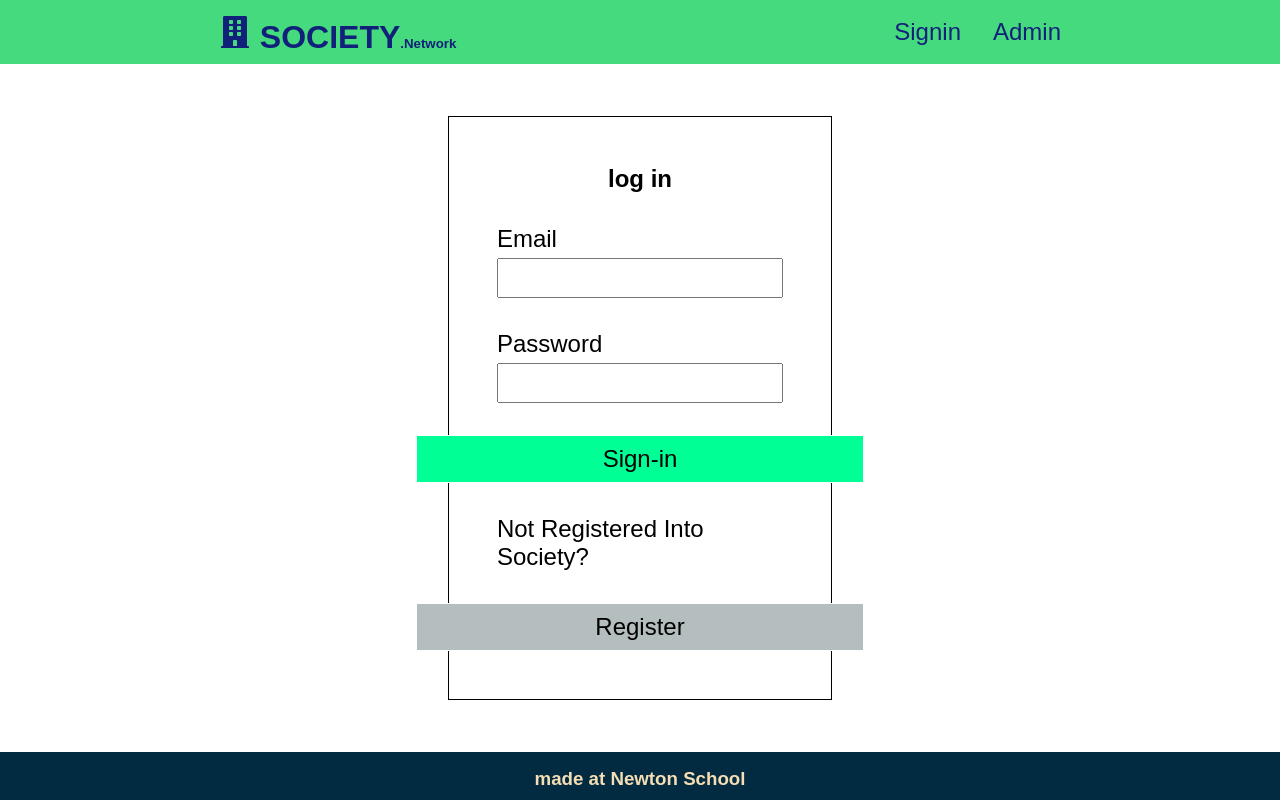
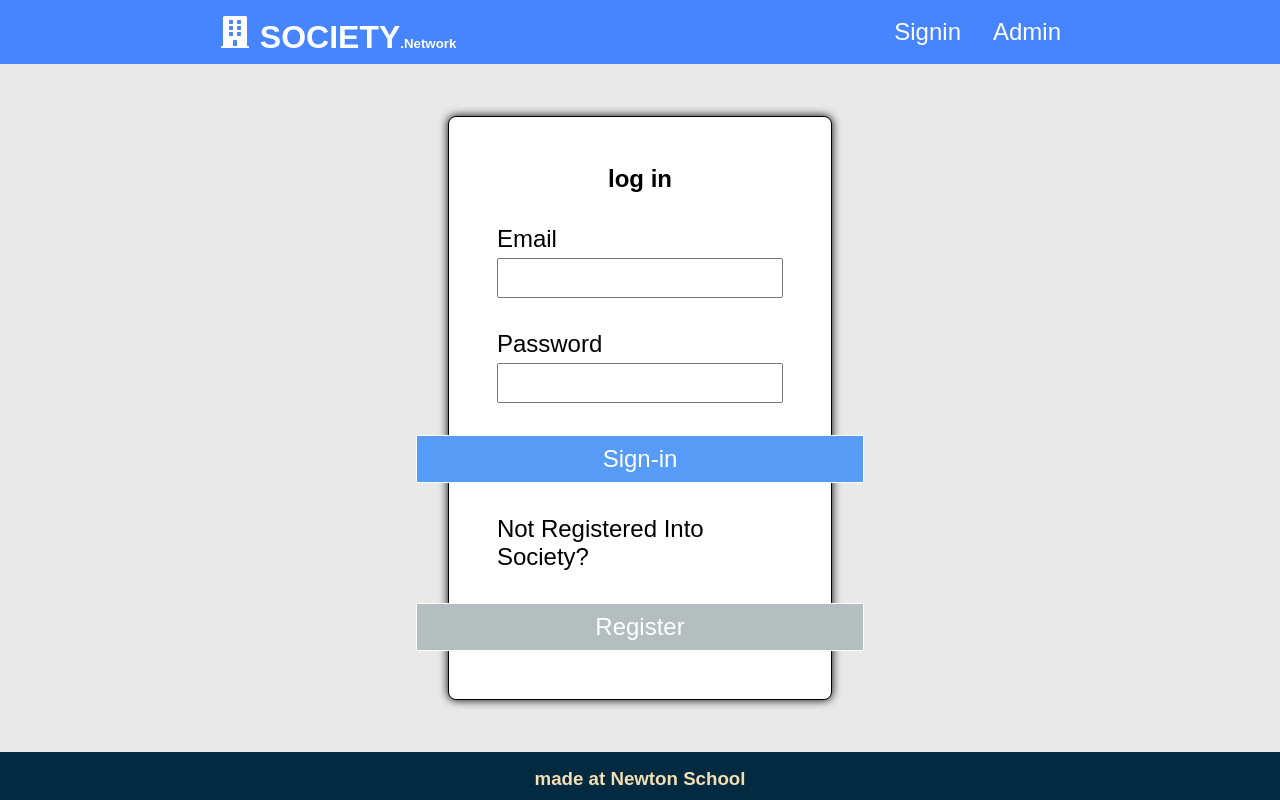
Before and after one commit to UMESHRAUT/Society_mern_app, a React (Create React App) app in the folder society-frontend/: page /signin in a window 1280 px wide. Built offline with nearby package versions, Linux system fonts and the light colour scheme.

Commit message:
style added

```diff
--- a/society-frontend/src/App.css
+++ b/society-frontend/src/App.css
@@ -132,11 +132,11 @@ a{
     top: 0;
     left: 0;
     width: 100%;
-    background-color: rgb(70, 218, 127);
+    background-color: rgb(71,132,255);
 }
 a{
     text-decoration: none;
-    color: rgb(17, 33, 121);
+    color: rgb(253, 253, 255);
 }
 .getStart{
     display: flex;
@@ -187,7 +187,9 @@ a{
 }
 .nav-links a:hover{
     /* background-color: rgb(1, 204, 119); */
-    color: rgb(86, 111, 255);
+    color: rgb(243, 243, 243);
+    font-size: xx-large;
+    transition: all .3s;
 }
 h5{
     display: inline;
@@ -234,7 +236,7 @@ h5{
     top: 0;
     left: 0;
     width: 100%;
-    background-color: rgb(70, 218, 127);
+    background-color:rgb(71,132,255);
     display: flex;
     justify-content: space-around;
 }
@@ -243,7 +245,7 @@ h5{
 }
 .nav-links2 a:hover{
     /* background-color: rgb(1, 204, 119); */
-    color: rgb(52, 77, 223);
+    color: rgb(235, 232, 232);
 }
 
 @media screen and (min-width:1028px){
@@ -346,12 +348,15 @@ h5{
 
 /* service provided */
 .service_container{
-
+    height: 100%;
+background: rgb(218, 218, 219);
 text-align: center;
 font-size: 1.3rem;
 }
 .title{
-    padding: 5rem;
+    margin: auto;
+    text-decoration: underline;
+    padding: 5rem 0 0 3rem;
 }
 .service_logo{
     display: inline-block;
@@ -361,11 +366,24 @@ font-size: 1.3rem;
     width: 90vw;
     display: grid;
     grid-template-columns: repeat(auto-fit,minmax(350px,1fr));
-    grid-row-gap: 2rem;
-    grid-column-gap: 50px;
-    margin: auto;
+    /* grid-row-gap: 2rem;
+    grid-column-gap: 50px; */
+    margin:auto;
+
 }
-
+.service_provider div{
+    /* border: 1px solid red; */
+    background: white;
+    padding: 1rem;
+    box-shadow: 10px 10px 5px gray;
+    border-radius: 1rem;
+    transition: all .3s;
+    margin: 2rem;
+}
+.service_provider div:hover{
+    background-color:#4784ff;
+    color: white;
+}
 
 .service_provider h6{
     font-size: 1.5rem;
@@ -387,6 +405,7 @@ font-size: 1.3rem;
     display: flex;
     align-items: center;
     justify-content: center;
+    background: rgb(233, 233, 233);
     /* border: 1px solid black; */
 }
 .getStart-form{
@@ -426,7 +445,7 @@ input{
     margin-top: .3rem;
     width: 90%;
     height: 2.5rem;
-    outline-color: mediumspringgreen;
+    outline-color: rgb(74, 85, 228);
     font-size: 1.5rem;
 }
 textarea{
@@ -444,7 +463,10 @@ textarea{
     border: 1px solid black;
     display: flex;
     align-items: center;
-    flex-direction: column
+    flex-direction: column;
+    border-radius: .5rem;
+    box-shadow: 0px 0px 10px black;
+    background: rgb(255, 255, 255);
 }
 
 .societyList{
@@ -475,13 +497,15 @@ option{
     background: rgb(180, 190, 190);
     outline: none;
     cursor: pointer;
+    color: white;
+    font-size: x-large;
     border: .1rem solid rgb(251, 255, 253);
 }
 .btn:hover{
     border: 2px solid rgb(160, 157, 157);
 }
 .primary{
-    background-color: rgb(0, 255, 149);
+    background-color: rgb(86, 155, 245);
 
 }
 
@@ -493,6 +517,11 @@ option{
         align-items: center;
         flex-direction: column
     }
+    .service_provider{
+        margin: 0 auto;
+        grid-template-columns: repeat(auto-fit,minmax(auto,1fr));
+    }
+
 }
 
 /* Rules  */
@@ -708,7 +737,7 @@ article{
     height: auto;
     display: flex;
     flex-direction: column;
-    padding: 2rem;
+    /* padding: 2rem; */
     justify-content: space-between;
     border-right: 1px solid rgb(175, 170, 170);
 }
@@ -746,7 +775,7 @@ article{
 .updates{
     width: 75%;
 }
-@media screen and (max-width:900px){
+@media screen and (max-width:1028px){
     .updates{
         width: 100%;
     }
@@ -883,7 +912,7 @@ border-radius: 1rem;
 .loader {
     border: 16px solid #f3f3f3;
     border-radius: 50%;
-    border-top: 16px solid #34db8d;
+    border-top: 16px solid #4151df;
     width: 90px;
     height: 90px;
     animation: spin 2s linear infinite;
@@ -891,7 +920,7 @@ border-radius: 1rem;
 
   .done{
       font-size: 5rem;
-      color: greenyellow;
+      color: rgb(47, 50, 255);
   }
 
   @keyframes spin {
@@ -964,7 +993,7 @@ border-radius: 1rem;
     width: 40%;
     justify-content: space-between;
 }
-  @media screen and (max-width:1000px){
+  @media screen and (max-width:1028px){
       .members-list{
           width: 99%;
           height: auto;
--- a/society-frontend/src/components/private-components/home.js
+++ b/society-frontend/src/components/private-components/home.js
@@ -1,7 +1,6 @@
 import React from 'react'
 import { useSelector } from 'react-redux'
 import { Redirect } from 'react-router-dom';
-import { json } from 'body-parser';
 import HomePage from './homePage/homePage';
 import AdminHome from './admin/components/AdminHome';
 
```
